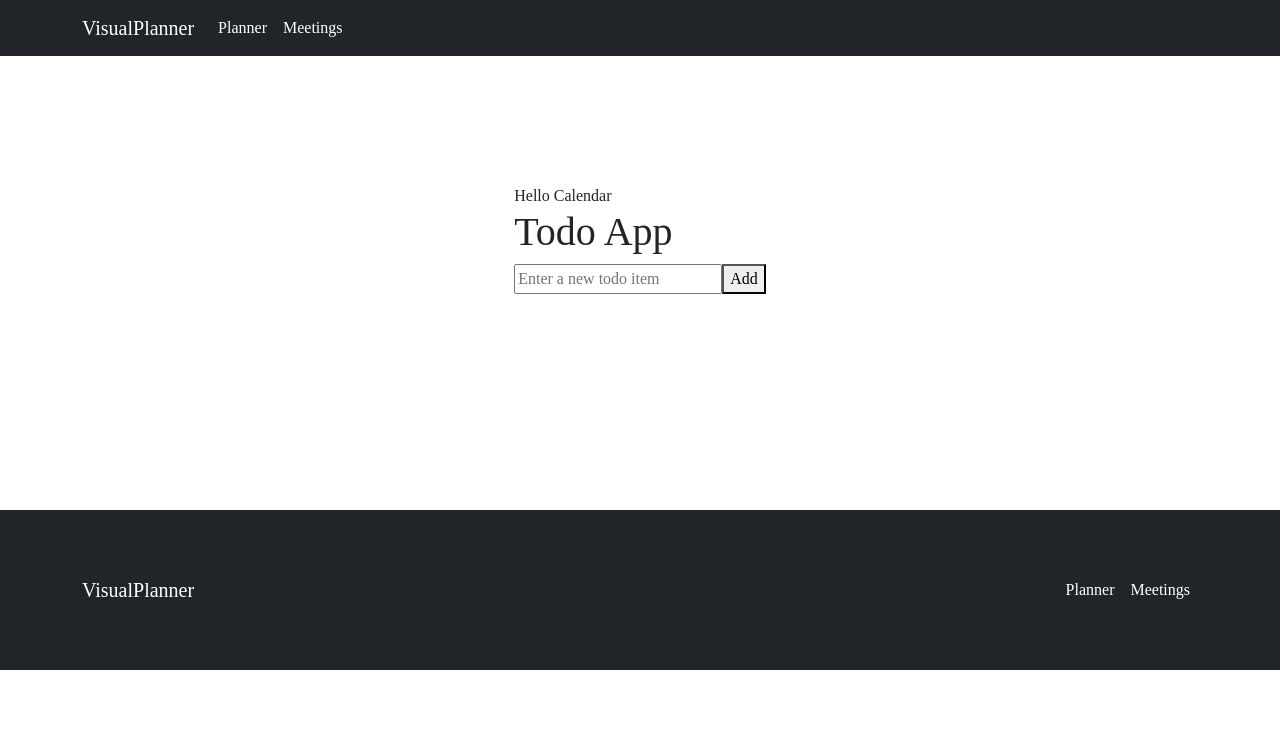
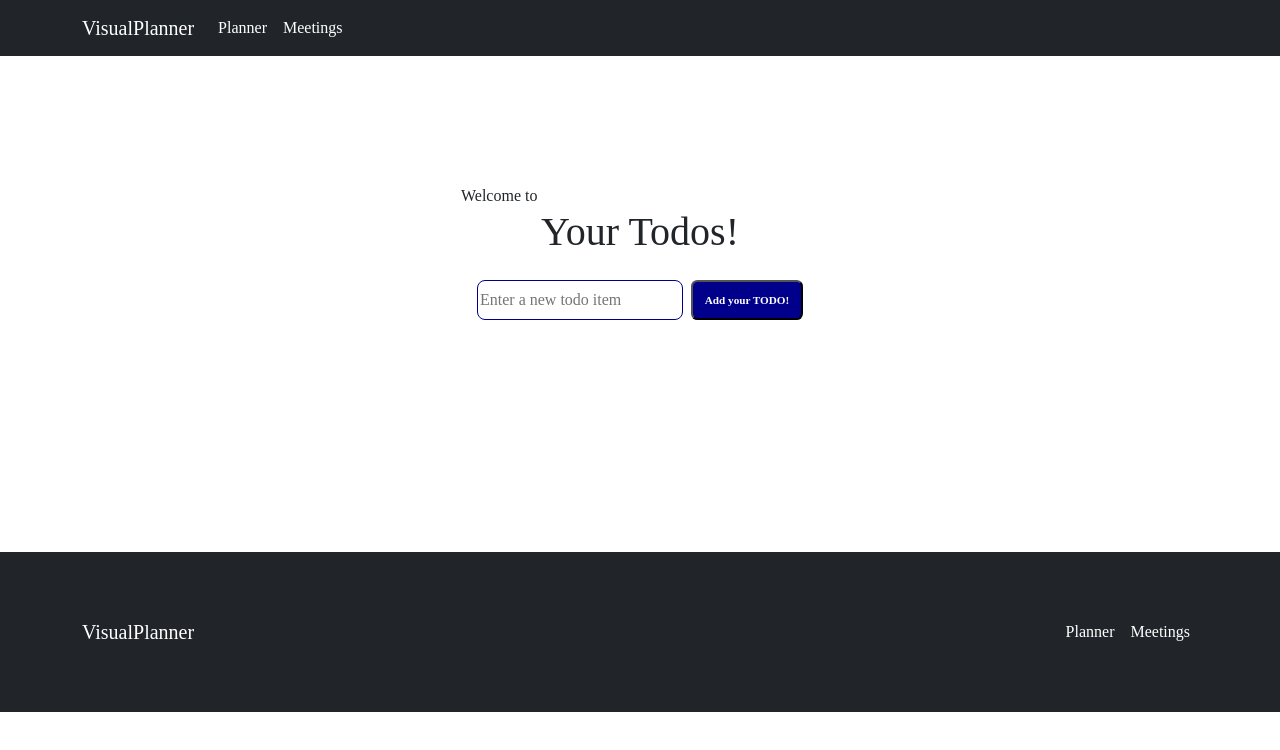
Before and after one commit to cristinabadea/VisualPlanner, a React (Create React App) app: page /planner in a window 1280 px wide. Shown: the top 750 px of the page. Built offline with nearby package versions, Linux system fonts and the light colour scheme.

Commit message:
added style for todo

```diff
--- a/src/components/APIs/CalendarApi.js
+++ b/src/components/APIs/CalendarApi.js
@@ -41,7 +41,7 @@ function CalendarAPI() {
   };
   return (
     <div>
-      Hello Calendar
+      Welcome to
       <Todo
         onClick={getCalendar}
         hours={time.hours}
--- a/src/components/todo/Todo.js
+++ b/src/components/todo/Todo.js
@@ -64,20 +64,22 @@ function Todo({ hours, minutes, seconds }) {
 
   return (
     <div className="todo-app">
-      <h1>Todo App</h1>
-      <form onSubmit={handleNewTodoSubmit}>
+      <h1>Your Todos!</h1>
+      <form className="todo-form" onSubmit={handleNewTodoSubmit}>
         <input
           type="text"
           placeholder="Enter a new todo item"
           value={newTodo}
           onChange={handleNewTodoChange}
         />
-        <button type="submit">Add</button>
+        <button id="add-btn" type="submit">
+          Add your TODO!
+        </button>
       </form>
-      <ul>
+      <ul className="todos-list">
         {todos.map((todo) => (
           <div>
-            <Card key={todo.id}>
+            <Card id="todo-card" key={todo.id}>
               <Card.Text>
                 {todo.hours}:{todo.minutes}:{todo.seconds}
               </Card.Text>
--- a/src/components/todo/style.css
+++ b/src/components/todo/style.css
@@ -4,7 +4,90 @@
   flex-direction: row;
   justify-content: center;
 }
-.card-footer .my-icon {
+
+.todo-app {
+  display: flex;
+  flex-direction: column;
+  align-items: center;
+}
+.todo-app h1:hover {
+  color: darkblue;
+}
+.todo-form {
   margin: 1rem;
-  width: 1.5em;
+  display: flex;
+  flex-direction: row;
+  justify-content: space-evenly;
 }
+
+.todo-form input {
+  height: 2.5rem;
+  border: 1px solid darkblue;
+  border-radius: 0.5rem;
+  margin-right: 0.5rem;
+}
+
+#add-btn {
+  width: 7rem;
+  background-color: darkblue;
+  height: 2.5rem;
+  color: white;
+  font-weight: 700;
+  padding: 0.2rem;
+  border-radius: 0.4rem;
+  align-self: center;
+  font-size: 0.7rem;
+}
+.todos-list {
+  display: flex;
+  flex-direction: row;
+  align-items: space-evenly;
+  flex-wrap: wrap;
+}
+
+#todo-card {
+  width: 20rem;
+  display: flex;
+  flex-direction: column;
+  align-items: center;
+  -webkit-box-shadow: 0px 0px 15px 0px rgba(0, 0, 0, 0.22);
+  box-shadow: 0px 0px 15px 0px rgba(0, 0, 0, 0.22);
+  margin: 0.5rem;
+  border: 1px solid darkblue;
+}
+
+#todo-card .card-text {
+  padding: 0.2rem;
+  margin-bottom: 0;
+  color: darkblue;
+  font-weight: 900;
+  font-size: 1.6rem;
+}
+#todo-card .card-header {
+  cursor: pointer;
+  margin: 0.5rem;
+  color: rgb(73, 42, 197);
+  font-weight: 600;
+  font-size: 1rem;
+  background-color: rgb(213, 213, 240);
+  border-radius: 0.2rem;
+}
+
+#todo-card .card-footer {
+  display: flex;
+  flex-direction: row;
+  justify-content: space-evenly;
+  background-color: rgb(255, 255, 255);
+}
+#todo-card .card-footer .my-icons {
+  background-color: none;
+}
+
+#todo-card .card-footer .complete-icon {
+  color: green;
+  margin: 1rem;
+}
+#todo-card .card-footer .delete-icon {
+  color: rgb(128, 0, 0);
+  margin: 1rem;
+}
```
